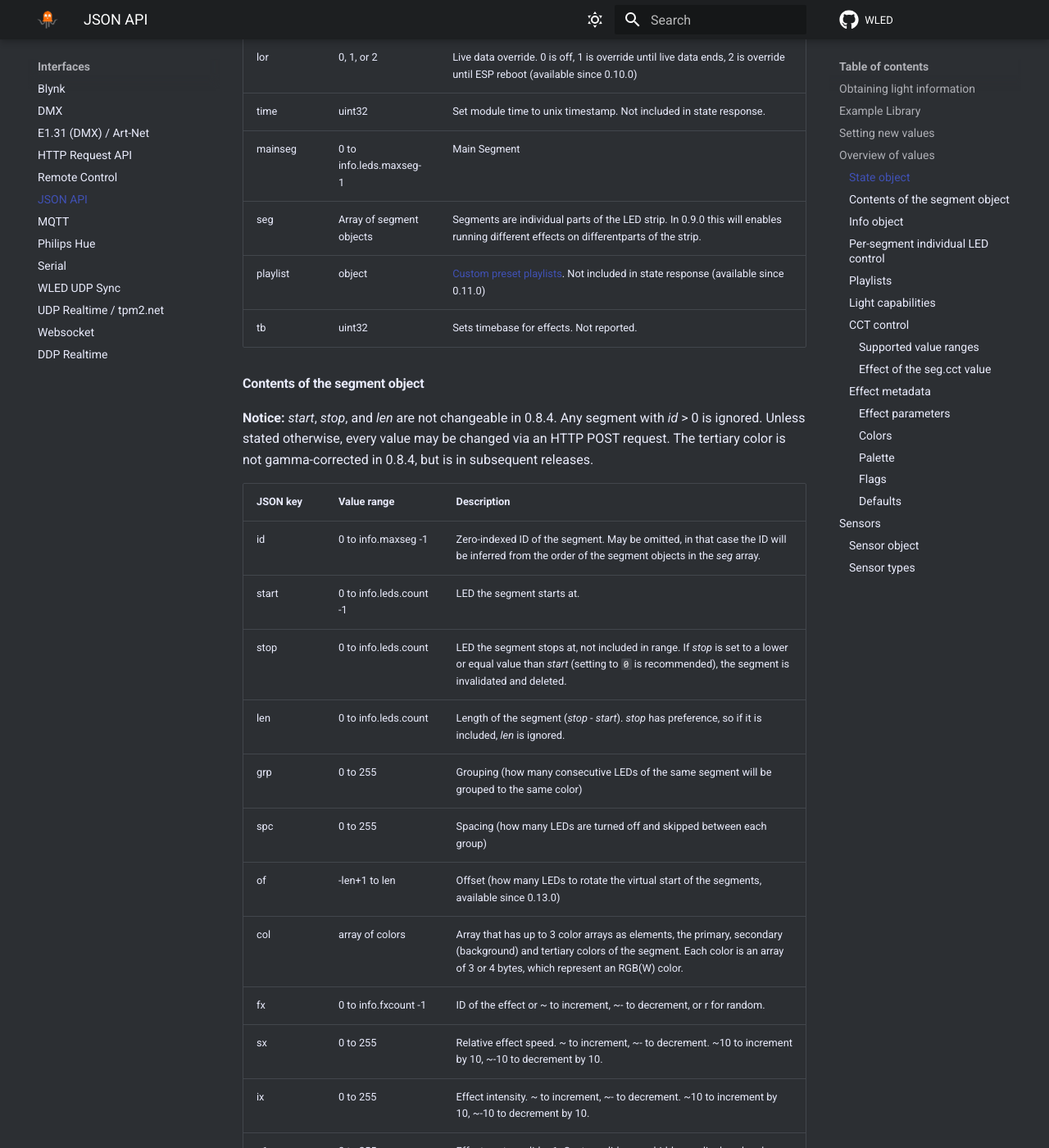
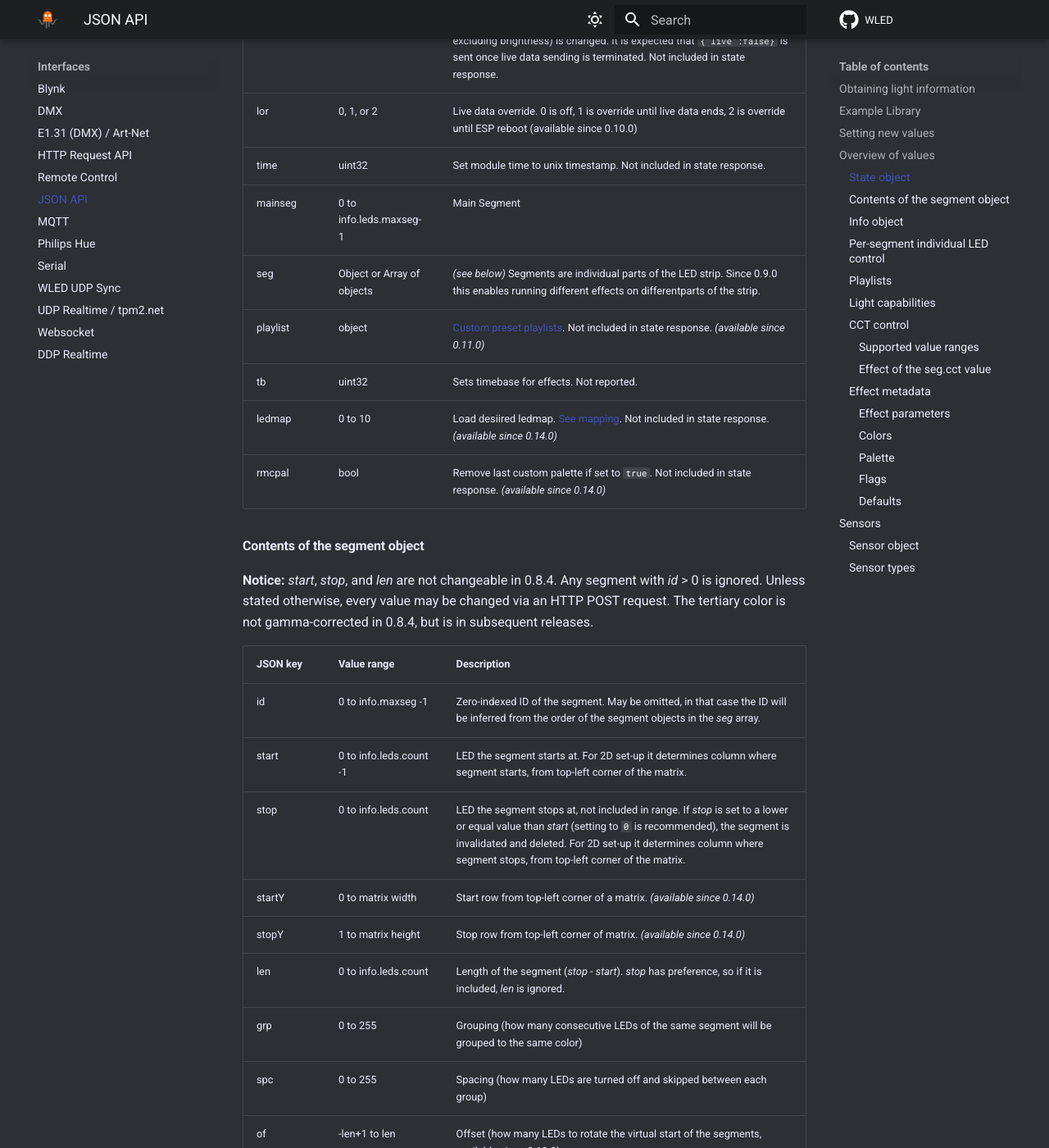
Before and after one commit to Aircoookie/WLED-Docs, an MkDocs documentation site: the page built from docs/interfaces/json-api.md, in a window 1280 px wide and 1400 px high, scrolled down 4494 px. Shown: the whole window at 82% size. Built offline with MkDocs 1.6.1 and Material for MkDocs 9.7.7, drawn with Linux system fonts in a browser that asks for light colours; comment, search, counter and statistics services are not loaded; some of the changed text lies outside the part shown.

Commit message:
Update JSON API.

```diff
--- a/docs/interfaces/json-api.md
+++ b/docs/interfaces/json-api.md
@@ -132,14 +132,15 @@
 
 | JSON key | Value range | Description
 | --- | --- | --- |
-on | bool | On/Off state of the light
-bri | 0 to 255 | Brightness of the light. If _on_ is `false`, contains last brightness when light was on (aka brightness when _on_ is set to true. Setting _bri_ to 0 is supported but it is recommended to use the range 1-255 and use `on: false` to turn off. The state response will never havethe value `0` for _bri_.
-transition | 0 to 255 | Duration of the crossfade between different colors/brightness levels. One unit is 100ms, so a value of `4` results in atransition of 400ms.
-tt | 0 to 255 | Similar to transition, but applies to just the current API call. Not included in state response.
-ps | -1 to 65535 | ID of currently set preset. `1~17~` can be used to iterate through presets 1-17.
+on | bool | On/Off state of the light. You can also use `"t"` instead of `true` or `false` to toggle.
+bri | 1 to 255 | Brightness of the light. If _on_ is `false`, contains last brightness when light was on (aka brightness when _on_ is set to true. Setting _bri_ to 0 is supported but it is recommended to use the range 1-255 and use `on: false` to turn off. The state response will never havethe value `0` for _bri_.
+transition | 0 to 65535 | Duration of the crossfade between different colors/brightness levels. One unit is 100ms, so a value of `4` results in atransition of 400ms.
+tt | 0 to 65535 | Similar to transition, but applies to just the current API call. Not included in state response.
+ps | -1 to 250 | ID of currently set preset. `1~17~` can be used to iterate through presets 1-17, or `4~10~r` to select random preset between presets 4 and 10 (inclusive).
 ~~pss~~ | 0 to 65535 | Bitwise indication of preset slots (0 - vacant, 1 - written). Always 0 in 0.11. Not changable. _Removed as of v0.11.1_
-psave | 1 to 16 (250 in 0.11) | Save current light config to specified preset slot. Not included in state response.
-pl | -1 to 0 | ID of currently set playlist. For now, this sets the preset cycle feature, `-1` is off and `0` is on.
+psave | 1 to 250 (16 prior to 0.11) | Save current light config (state) to specified preset slot. Not included in state response.
+pl | -1 to 250 | ID of currently set playlist. _(read-olny)_
+pdel | 1 to 250 | Preset ID to delete. Not included in state response.
 nl.on | bool | Nightlight currently active
 nl.dur | 1 to 255 | Duration of nightlight in minutes
 ~~nl.fade~~ | bool | If `true`, the light will gradually dim over the course of the nightlight duration. If `false`, it will instantly turn to the target brightness once the duration has elapsed. _Removed in 0.13.0_ (use mode instead)
@@ -157,9 +158,11 @@
 lor | 0, 1, or 2 | Live data override. 0 is off, 1 is override until live data ends, 2 is override until ESP reboot (available since 0.10.0)
 time | uint32 | Set module time to unix timestamp. Not included in state response.
 mainseg | 0 to info.leds.maxseg-1 | Main Segment | Sets which segment ID is the main segment. The main segment's values are the ones sent by UDP sync, and in case no segment is selected, all changes done via the `"seg":{}` syntax without a segment `id` specified are applied to the main segment. If the main segment is deleted, the first active segment becomes the new main segment.
-seg | Array of segment objects | Segments are individual parts of the LED strip. In 0.9.0 this will enables running different effects on differentparts of the strip.
-playlist | object | [Custom preset playlists](#playlists). Not included in state response (available since 0.11.0)
+seg | Object or Array of objects | _(see below)_ Segments are individual parts of the LED strip. Since 0.9.0 this enables running different effects on differentparts of the strip.
+playlist | object | [Custom preset playlists](#playlists). Not included in state response. _(available since 0.11.0)_
 tb | uint32 | Sets timebase for effects. Not reported.
+ledmap | 0 to 10 | Load desiired ledmap. [See mapping](/advanced/mapping/). Not included in state response. _(available since 0.14.0)_
+rmcpal | bool | Remove last custom palette if set to `true`. Not included in state response. _(available since 0.14.0)_
 
 #### Contents of the segment object
 
@@ -170,8 +173,10 @@
 | JSON key | Value range | Description
 | --- | --- | --- |
 id | 0 to info.maxseg -1 | Zero-indexed ID of the segment. May be omitted, in that case the ID will be inferred from the order of the segment objects in the _seg_ array.
-start | 0 to info.leds.count -1 | LED the segment starts at.
-stop | 0 to info.leds.count | LED the segment stops at, not included in range. If _stop_ is set to a lower or equal value than _start_ (setting to `0` is recommended), the segment is invalidated and deleted.
+start | 0 to info.leds.count -1 | LED the segment starts at. For 2D set-up it determines column where segment starts, from top-left corner of the matrix.
+stop | 0 to info.leds.count | LED the segment stops at, not included in range. If _stop_ is set to a lower or equal value than _start_ (setting to `0` is recommended), the segment is invalidated and deleted. For 2D set-up it determines column where segment stops, from top-left corner of the matrix.
+startY | 0 to matrix width | Start row from top-left corner of a matrix. _(available since 0.14.0)_
+stopY | 1 to matrix height | Stop row from top-left corner of matrix. _(available since 0.14.0)_
 len | 0 to info.leds.count | Length of the segment (_stop_ - _start_). _stop_ has preference, so if it is included, _len_ is ignored.
 grp | 0 to 255 | Grouping (how many consecutive LEDs of the same segment will be grouped to the same color)
 spc | 0 to 255 | Spacing (how many LEDs are turned off and skipped between each group)
@@ -188,19 +193,25 @@
 o3 | bool | Effect option 3.
 pal | 0 to info.palcount -1 | ID of the color palette or ~ to increment, ~- to decrement, or r for random.
 sel | bool | `true` if the segment is selected. Selected segments will have their state (color/FX) updated by APIs that don't support segments (e.g. UDP sync, HTTP API). If no segment is selected, the first segment (_id_:`0`) will behave as if selected. WLED will report the state of the first (lowest _id_) segment that is selected to APIs (HTTP, MQTT, Blynk...), or `mainseg` in case no segment is selected and for the UDP API. Live data is always applied to all LEDs regardless of segment configuration.
-rev | bool | Flips the segment, causing animations to change direction.
+rev | bool | Flips the segment (in horizontal dimension for 2D set-up), causing animations to change direction.
+rY | bool | Flips the 2D segment in vertical dimension. _(available since 0.14.0)_
 on | bool | Turns on and off the individual segment. _(available since 0.10.0)_
 bri | 0 to 255 | Sets the individual segment brightness _(available since 0.10.0)_
-mi | bool | Mirrors the segment _(available since 0.10.2)_
+mi | bool | Mirrors the segment (in horizontal dimension for 2D set-up) _(available since 0.10.2)_
+mY | bool | Mirrors the 2D segment in vertical dimension. _(available since 0.14.0)_
+tp | bool | Transposes a segment (swaps X and Y dimensions). _(available since 0.14.0)_
 cct | 0 to 255 _or_ 1900 to 10091 | White spectrum [color temperature](#cct-control) _(available since 0.13.0)_
-lx | `BBBGGGRRR`: 0 - 100100100 | Loxone RGB value for primary color. Each color (`RRR`,`GGG`,`BBB`) is specified in the range from 0 to 100%.
-lx | `20bbbtttt`: 200002700 - 201006500 | Loxone brightness and color temperature values for primary color. Brightness `bbb` is specified in the range 0 to 100%. `tttt` defines the color temperature in the range from 2700 to 6500 Kelvin. (available since 0.11.0, not included in state response)
-ly | `BBBGGGRRR`: 0 - 100100100 | Loxone RGB value for secondary color. Each color (`RRR`,`GGG`,`BBB`) is specified in the range from 0 to 100%.
-ly | `20bbbtttt`: 200002700 - 201006500 | Loxone brightness and color temperature values for secondary color. Brightness `bbb` is specified in the range 0 to 100%. `tttt` defines the color temperature in the range from 2700 to 6500 Kelvin. _(available since 0.11.0, not included in state response)_
+lx | `BBBGGGRRR`: 0 - 100100100 | Loxone RGB value for primary color. Each color (`RRR`,`GGG`,`BBB`) is specified in the range from 0 to 100%. _Only available if Loxone is compiled in._
+lx | `20bbbtttt`: 200002700 - 201006500 | Loxone brightness and color temperature values for primary color. Brightness `bbb` is specified in the range 0 to 100%. `tttt` defines the color temperature in the range from 2700 to 6500 Kelvin. (available since 0.11.0, not included in state response) _Only available if Loxone is compiled in._
+ly | `BBBGGGRRR`: 0 - 100100100 | Loxone RGB value for secondary color. Each color (`RRR`,`GGG`,`BBB`) is specified in the range from 0 to 100%. _Only available if Loxone is compiled in._
+ly | `20bbbtttt`: 200002700 - 201006500 | Loxone brightness and color temperature values for secondary color. Brightness `bbb` is specified in the range 0 to 100%. `tttt` defines the color temperature in the range from 2700 to 6500 Kelvin. _(available since 0.11.0, not included in state response)_ _Only available if Loxone is compiled in._
 i | array | [Individual LED control](#per-segment-individual-led-control). Not included in state response _(available since 0.10.2)_
 frz | bool | freezes/unfreezes the current effect
 m12 | 0 to 4 [map1D2D.count] | Setting of segment field 'Expand 1D FX'. (0: Pixels, 1: Bar, 2: Arc, 3: Corner)
 si | 0 to 3 | Setting of the sound simulation type for audio enhanced effects. (0: 'BeatSin', 1: 'WeWillRockYou', 2: '10_3', 3: '14_3') (_as of 0.14.0-b1, there are these 4 types defined_)
+fxdef | bool | Forces loading of effect defaults (speed, intensity, etc) from effect [metadata](#effect-metadata). _(available since 0.14.0)_
+set | 0 to 3 | Assigns group or set ID  to segment (not to be confused with *grouping*). Visual aid only (helps in UI). _(available since 0.14.0)_
+rpt | bool | Flag to repeat current segment settings by creating segments until all available LEDs are included in automatically created segments or maximum segments reached. Will also toggle *reverse* on every *even* segment. _(available since 0.13.0)_
 
 #### Info object
 
```
